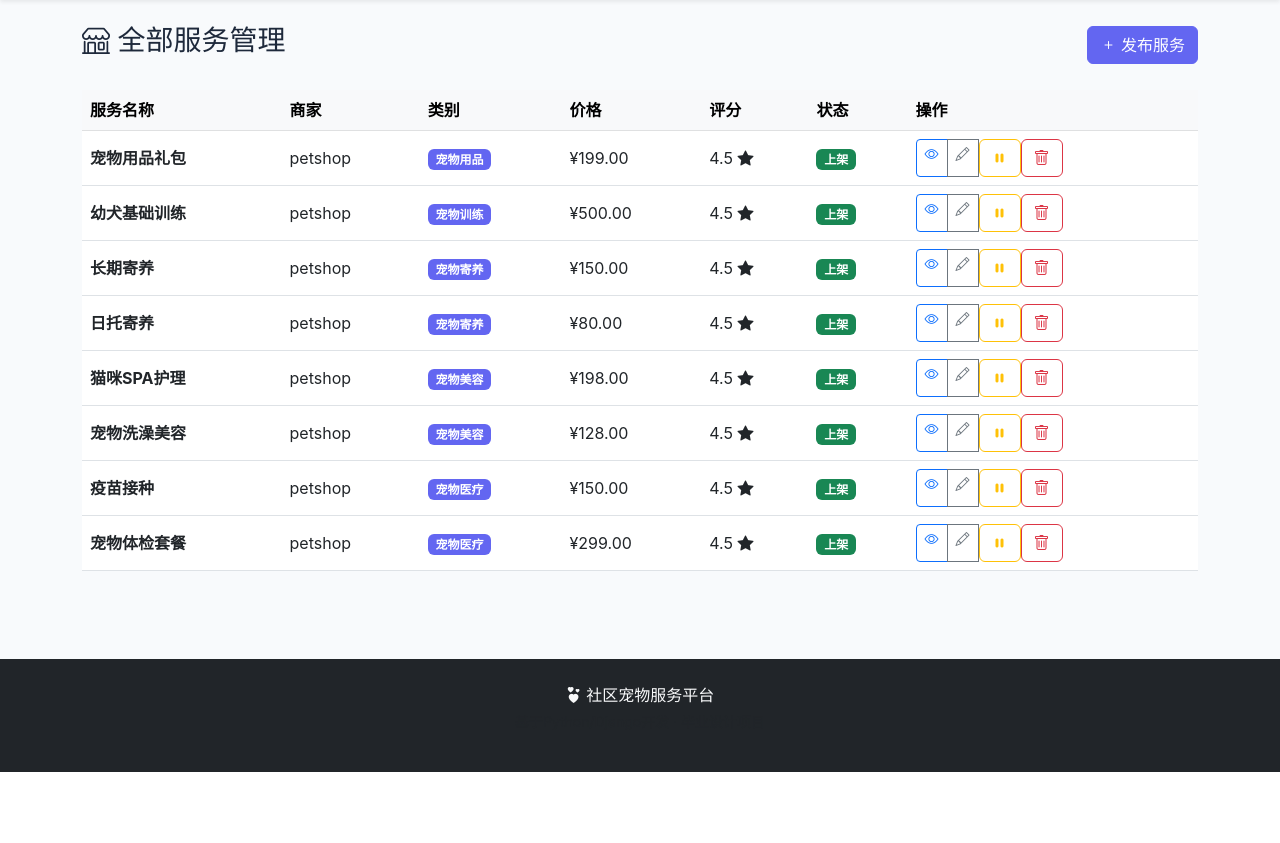
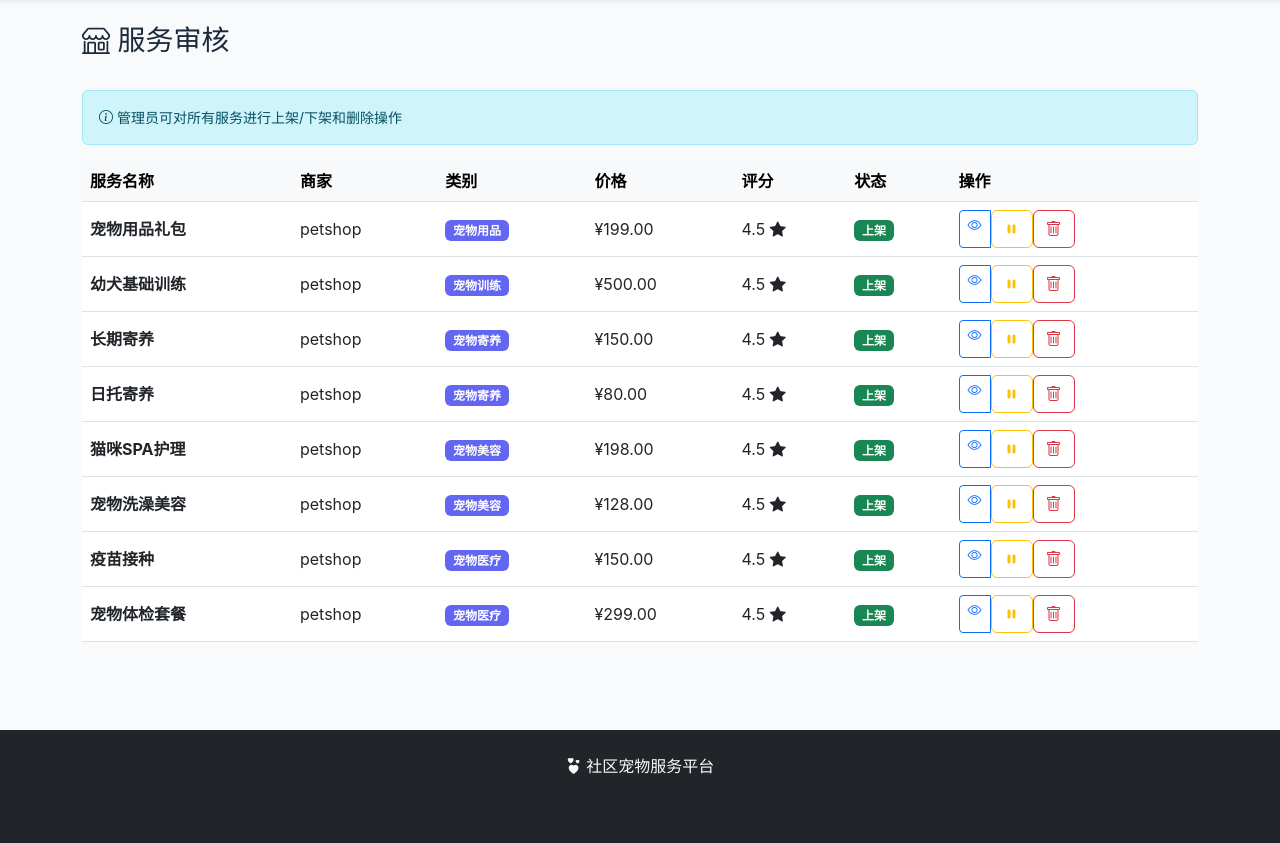
Before and after one commit to kyyyds123/pet-platform, a Django app: page /services/my/ in a window 1280 px wide. Shown: the part 56-899 px from the top of the page. Before the commit the page ends 828 px from the top, so only its background shows below. Run offline with Django 5.2, Linux system fonts and the light colour scheme; a user stored in the database is signed in; data comes from the database, SQL or seed files in the repository.

Commit message:
角色分离：管理员只能审核服务（上下架/删除），不能发布或编辑

```diff
--- a/services/views.py
+++ b/services/views.py
@@ -52,8 +52,8 @@ def service_detail(request, pk):
 
 @login_required
 def service_create(request):
-    if not request.user.is_provider and not request.user.is_admin_role:
-        messages.error(request, '仅商家或管理员可以发布服务')
+    if not request.user.is_provider:
+        messages.error(request, '仅商家可以发布服务')
         return redirect('services:service_list')
 
     if request.method == 'POST':
@@ -77,8 +77,8 @@ def service_create(request):
 @login_required
 def service_edit(request, pk):
     service = get_object_or_404(Service, pk=pk)
-    if not (request.user.is_admin_role or (request.user.is_provider and service.provider == request.user)):
-        messages.error(request, '无权编辑此服务')
+    if not (request.user.is_provider and service.provider == request.user):
+        messages.error(request, '仅商家可编辑自己的服务')
         return redirect('services:service_list')
 
     if request.method == 'POST':
@@ -132,4 +132,7 @@ def my_services(request):
         services = Service.objects.all().select_related('category', 'provider')
     else:
         services = Service.objects.filter(provider=request.user).select_related('category')
-    return render(request, 'services/my_services.html', {'services': services})
+    return render(request, 'services/my_services.html', {
+        'services': services,
+        'is_admin': request.user.is_admin_role,
+    })
--- a/templates/base.html
+++ b/templates/base.html
@@ -47,14 +47,15 @@
                         <li><a class="dropdown-item" href="{% url 'pets:pet_list' %}"><i class="bi bi-heart"></i> 我的宠物</a></li>
                         <li><a class="dropdown-item" href="{% url 'pets:reminders' %}"><i class="bi bi-bell"></i> 健康提醒</a></li>
                         <li><a class="dropdown-item" href="{% url 'orders:order_list' %}"><i class="bi bi-receipt"></i> 我的订单</a></li>
-                        {% if user.is_provider or user.is_admin_role %}
+                        {% if user.is_provider %}
                         <li><hr class="dropdown-divider"></li>
                         <li><a class="dropdown-item" href="{% url 'services:service_create' %}"><i class="bi bi-plus-circle"></i> 发布服务</a></li>
-                        <li><a class="dropdown-item" href="{% url 'services:my_services' %}"><i class="bi bi-shop"></i> {% if user.is_admin_role %}服务管理{% else %}我的服务{% endif %}</a></li>
+                        <li><a class="dropdown-item" href="{% url 'services:my_services' %}"><i class="bi bi-shop"></i> 我的服务</a></li>
                         {% endif %}
                         {% if user.is_admin_role %}
                         <li><hr class="dropdown-divider"></li>
-                        <li><a class="dropdown-item" href="{% url 'community:admin_posts' %}"><i class="bi bi-shield-check"></i> 内容审核</a></li>
+                        <li><a class="dropdown-item" href="{% url 'services:my_services' %}"><i class="bi bi-shop"></i> 服务审核</a></li>
+                        <li><a class="dropdown-item" href="{% url 'community:admin_posts' %}"><i class="bi bi-shield-check"></i> 帖子审核</a></li>
                         <li><a class="dropdown-item" href="{% url 'community:admin_comments' %}"><i class="bi bi-chat-square-text"></i> 评论审核</a></li>
                         <li><a class="dropdown-item" href="{% url 'community:admin_lost' %}"><i class="bi bi-search-heart"></i> 走失信息管理</a></li>
                         <li><a class="dropdown-item" href="/admin/" target="_blank"><i class="bi bi-gear"></i> Django后台</a></li>
--- a/templates/services/my_services.html
+++ b/templates/services/my_services.html
@@ -1,16 +1,21 @@
 {% extends 'base.html' %}
-{% block title %}{% if user.is_admin_role %}服务管理{% else %}我的服务{% endif %}{% endblock %}
+{% block title %}{% if is_admin %}服务审核{% else %}我的服务{% endif %}{% endblock %}
 {% block content %}
 <div class="d-flex justify-content-between align-items-center mb-4">
-    <h3><i class="bi bi-shop"></i> {% if user.is_admin_role %}全部服务管理{% else %}我的服务{% endif %}</h3>
+    <h3><i class="bi bi-shop"></i> {% if is_admin %}服务审核{% else %}我的服务{% endif %}</h3>
+    {% if not is_admin %}
     <a href="{% url 'services:service_create' %}" class="btn btn-primary"><i class="bi bi-plus"></i> 发布服务</a>
+    {% endif %}
 </div>
+{% if is_admin %}
+<div class="alert alert-info small"><i class="bi bi-info-circle"></i> 管理员可对所有服务进行上架/下架和删除操作</div>
+{% endif %}
 <div class="table-responsive">
     <table class="table table-hover align-middle">
         <thead class="table-light">
             <tr>
                 <th>服务名称</th>
-                {% if user.is_admin_role %}<th>商家</th>{% endif %}
+                {% if is_admin %}<th>商家</th>{% endif %}
                 <th>类别</th>
                 <th>价格</th>
                 <th>评分</th>
@@ -22,7 +27,7 @@
         {% for s in services %}
         <tr>
             <td><strong>{{ s.name }}</strong></td>
-            {% if user.is_admin_role %}<td>{{ s.provider.username }}</td>{% endif %}
+            {% if is_admin %}<td>{{ s.provider.username }}</td>{% endif %}
             <td><span class="badge bg-primary">{{ s.category.name }}</span></td>
             <td>¥{{ s.price }}</td>
             <td class="rating">{{ s.avg_rating }} <i class="bi bi-star-fill"></i></td>
@@ -36,9 +41,11 @@
                     <a href="{% url 'services:service_detail' pk=s.pk %}" class="btn btn-outline-primary" title="查看">
                         <i class="bi bi-eye"></i>
                     </a>
+                    {% if not is_admin %}
                     <a href="{% url 'services:service_edit' pk=s.pk %}" class="btn btn-outline-secondary" title="编辑">
                         <i class="bi bi-pencil"></i>
                     </a>
+                    {% endif %}
                     <form method="post" action="{% url 'services:service_toggle' pk=s.pk %}" class="d-inline">
                         {% csrf_token %}
                         <button class="btn btn-outline-{% if s.is_active %}warning{% else %}success{% endif %}" title="{% if s.is_active %}下架{% else %}上架{% endif %}">
@@ -55,7 +62,7 @@
             </td>
         </tr>
         {% empty %}
-        <tr><td colspan="7" class="text-center text-muted py-4">暂未发布服务</td></tr>
+        <tr><td colspan="7" class="text-center text-muted py-4">暂无服务</td></tr>
         {% endfor %}
         </tbody>
     </table>
--- a/templates/services/service_detail.html
+++ b/templates/services/service_detail.html
@@ -85,9 +85,11 @@
 
                 {% if can_manage %}
                 <div class="mt-3 d-flex gap-2">
+                    {% if user.is_provider %}
                     <a href="{% url 'services:service_edit' pk=service.pk %}" class="btn btn-outline-secondary flex-fill">
                         <i class="bi bi-pencil"></i> 编辑
                     </a>
+                    {% endif %}
                     <form method="post" action="{% url 'services:service_toggle' pk=service.pk %}" class="flex-fill">
                         {% csrf_token %}
                         <button class="btn btn-outline-{% if service.is_active %}warning{% else %}success{% endif %} w-100">
```
